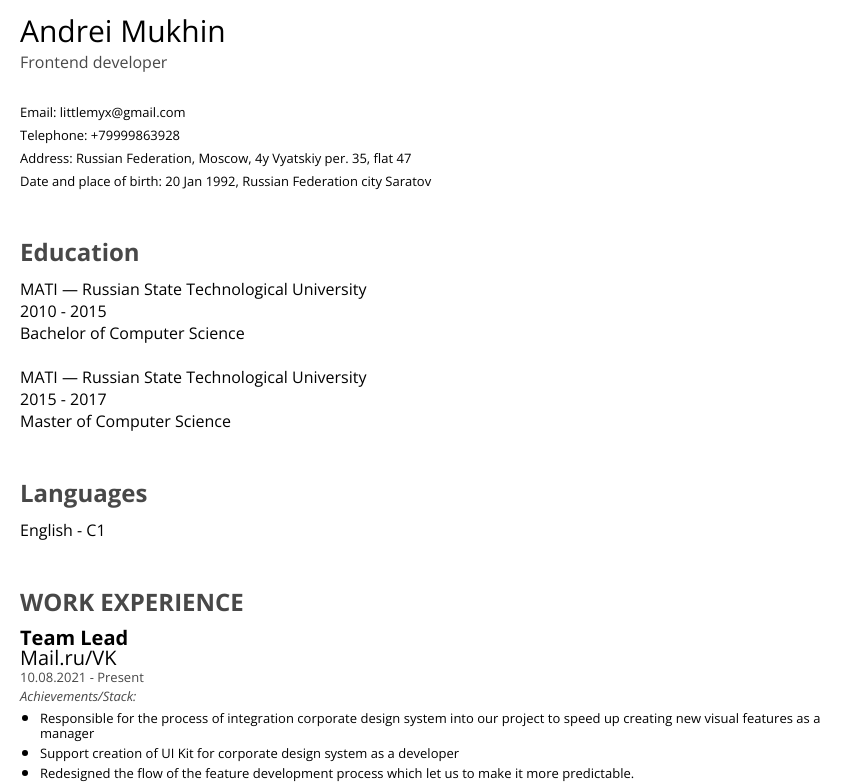
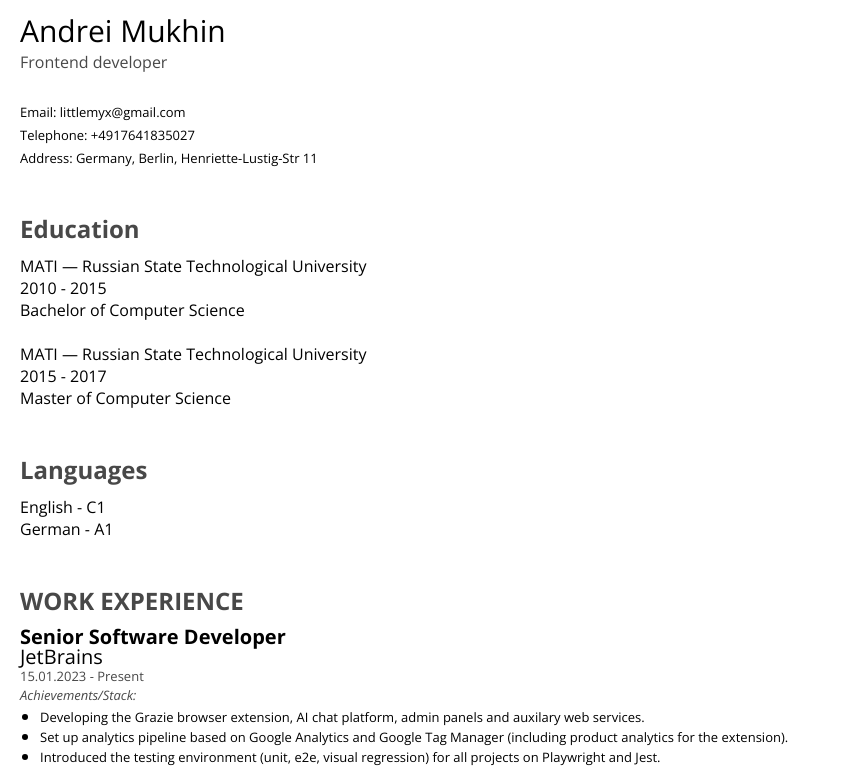
Before and after one commit to littlemyx/631am, a Next.js app: page /cv in a window 1280 px wide. Shown: the top 784 px of the page, without its empty margins (0-865 px from the left). Built offline with nearby package versions, Linux system fonts and the light colour scheme.

Commit message:
updated personal data

```diff
--- a/components/Experience/Experience.tsx
+++ b/components/Experience/Experience.tsx
@@ -25,6 +25,7 @@ const Experience = () => {
       <br />
       <div className={css.title}>Languages</div>
       <p>English - C1</p>
+      <p>German - A1</p>
       <br />
       <br />
       <p className={css.title}>WORK EXPERIENCE</p>
--- a/components/Experience/data.json
+++ b/components/Experience/data.json
@@ -1,8 +1,18 @@
 [
+  {
+    "company": "JetBrains",
+    "position": "Senior Software Developer",
+    "period": { "from": "15.01.2023", "to": null },
+    "achievements": [
+      "Developing the Grazie browser extension, AI chat platform, admin panels and auxilary web services.",
+      "Set up analytics pipeline based on Google Analytics and Google Tag Manager (including product analytics for the extension).",
+      "Introduced the testing environment (unit, e2e, visual regression) for all projects on Playwright and Jest."
+    ]
+  },
   {
     "company": "Mail.ru/VK",
     "position": "Team Lead",
-    "period": { "from": "10.08.2021", "to": null },
+    "period": { "from": "10.08.2021", "to": "15.01.2023" },
     "achievements": [
       "Responsible for the process of integration corporate design system into our project to speed up creating new visual features as a manager",
       "Support creation of UI Kit for corporate design system as a developer",
--- a/components/Title/Title.tsx
+++ b/components/Title/Title.tsx
@@ -18,18 +18,10 @@ function Experiments() {
             </a>
           </li>
           <li className={css.item}>
-            <p>Telephone: +79999863928</p>
+            <p>Telephone: +4917641835027</p>
           </li>
           <li className={css.item}>
-            <p>
-              Address: Russian Federation, Moscow, 4y Vyatskiy per. 35, flat 47
-            </p>
-          </li>
-          <li className={css.item}>
-            <p>
-              Date and place of birth: 20 Jan 1992, Russian Federation city
-              Saratov
-            </p>
+            <p>Address: Germany, Berlin, Henriette-Lustig-Str 11</p>
           </li>
         </ul>
       </div>
```
